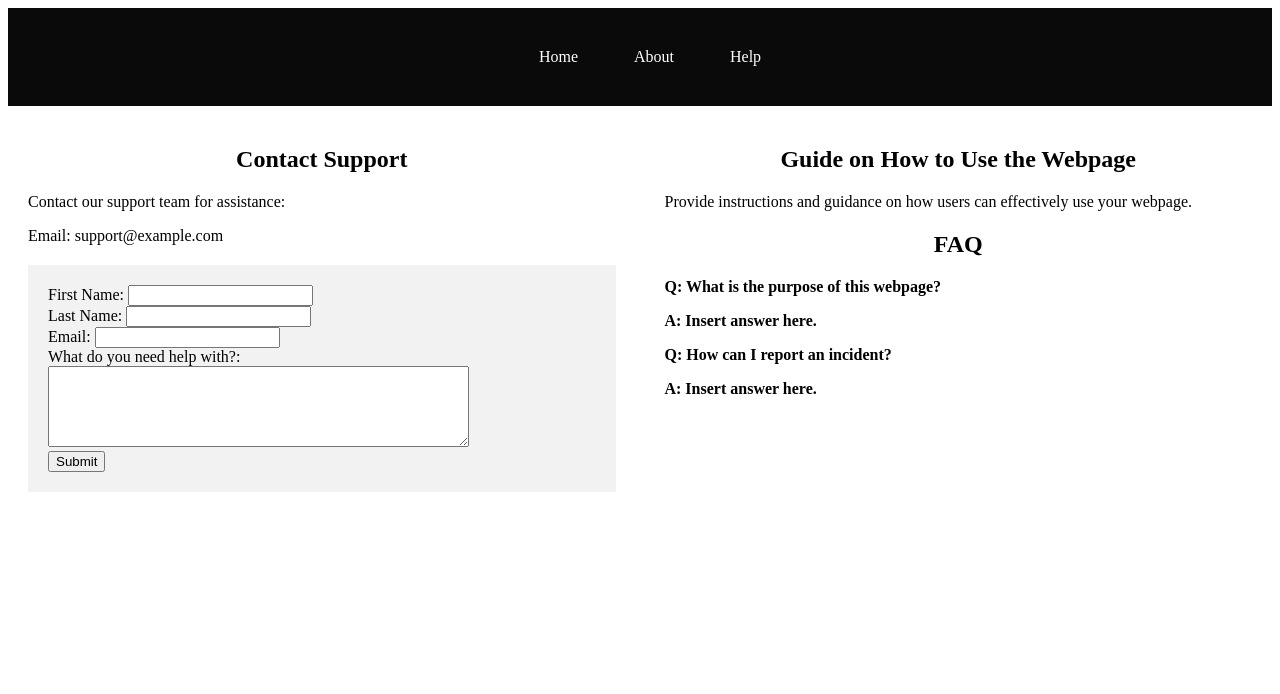
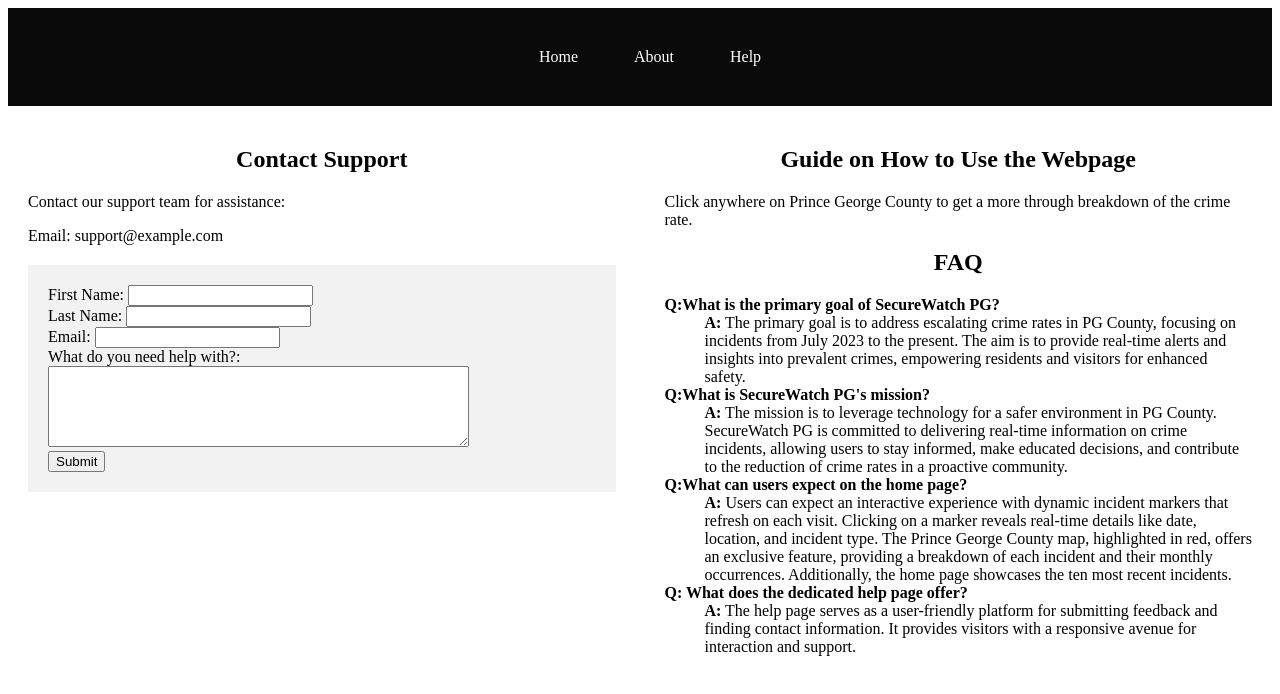
Before and after one commit to INST377-UMD/inst377-group-project-hlin1237, a website: page public/Help.html in a window 1280 px wide. Drawn offline with Linux system fonts and the light colour scheme.

```diff
--- a/public/Help.html
+++ b/public/Help.html
@@ -69,18 +69,52 @@
         <!-- Guide on How to Use the Webpage -->
         <h2>Guide on How to Use the Webpage</h2>
         <p>
-          Provide instructions and guidance on how users can effectively use
-          your webpage.
+          Click anywhere on Prince George County to get a more through breakdown
+          of the crime rate.
         </p>
 
         <!-- FAQ Section -->
         <h2>FAQ</h2>
         <!-- Add frequently asked questions and answers here -->
-        <p><strong>Q: What is the purpose of this webpage?</strong></p>
-        <p><strong>A: Insert answer here.</strong></p>
+        <dl>
+          <dt>
+            <strong>Q:What is the primary goal of SecureWatch PG?</strong>
+          </dt>
+          <dd>
+            <strong>A:</strong> The primary goal is to address escalating crime
+            rates in PG County, focusing on incidents from July 2023 to the
+            present. The aim is to provide real-time alerts and insights into
+            prevalent crimes, empowering residents and visitors for enhanced
+            safety.
+          </dd>
 
-        <p><strong>Q: How can I report an incident?</strong></p>
-        <p><strong>A: Insert answer here.</strong></p>
+          <dt><strong>Q:What is SecureWatch PG's mission?</strong></dt>
+          <dd>
+            <strong>A:</strong> The mission is to leverage technology for a
+            safer environment in PG County. SecureWatch PG is committed to
+            delivering real-time information on crime incidents, allowing users
+            to stay informed, make educated decisions, and contribute to the
+            reduction of crime rates in a proactive community.
+          </dd>
+
+          <dt><strong>Q:What can users expect on the home page?</strong></dt>
+          <dd>
+            <strong>A:</strong> Users can expect an interactive experience with
+            dynamic incident markers that refresh on each visit. Clicking on a
+            marker reveals real-time details like date, location, and incident
+            type. The Prince George County map, highlighted in red, offers an
+            exclusive feature, providing a breakdown of each incident and their
+            monthly occurrences. Additionally, the home page showcases the ten
+            most recent incidents.
+          </dd>
+
+          <dt><strong>Q: What does the dedicated help page offer?</strong></dt>
+          <dd>
+            <strong>A:</strong> The help page serves as a user-friendly platform
+            for submitting feedback and finding contact information. It provides
+            visitors with a responsive avenue for interaction and support.
+          </dd>
+        </dl>
 
         <!-- Add more FAQ entries as needed -->
       </div>
```
Also changed, not shown: public/mapscript.js (+7 -5 lines).
